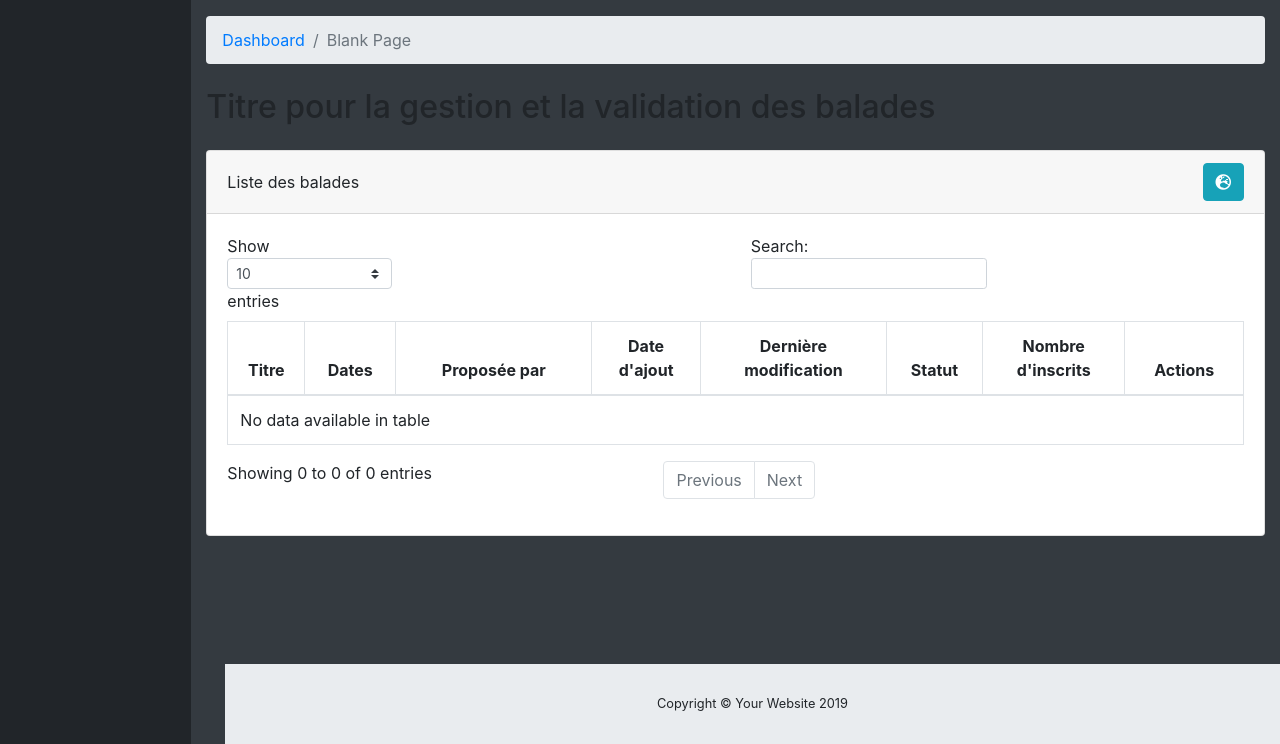
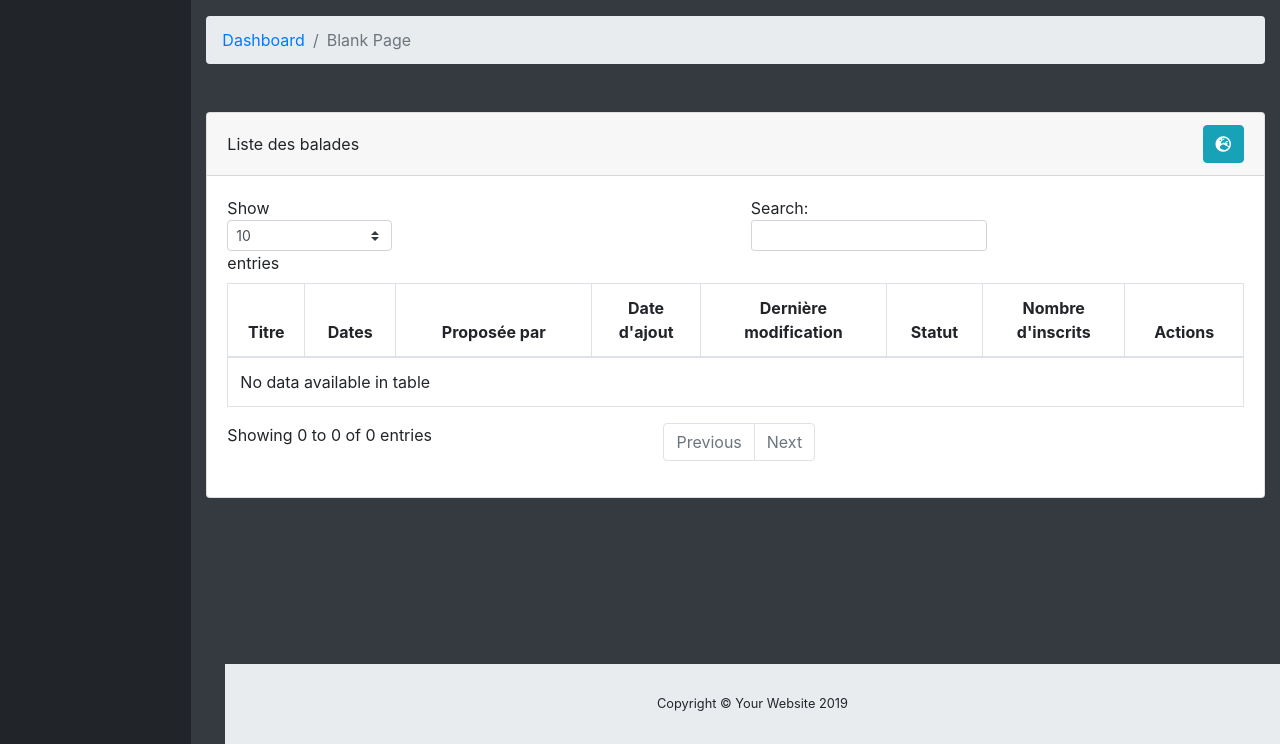
Before and after one commit to MartG31/moto_club, a Symfony app: template templates/balades/gestion-balades.html.twig in a window 1280 px wide. Shown: the part 56-800 px from the top of the page. Run offline with Twig, Linux system fonts and the light colour scheme; the template is opened without the code that fills it, so the values that code supplies are empty; some libraries are stand-ins or nearby versions.

Commit message:
petite modif balade

```diff
--- a/templates/balades/gestion-balades.html.twig
+++ b/templates/balades/gestion-balades.html.twig
@@ -5,9 +5,6 @@
 {% block content %}
 
 	<section class="py-2 mb-5">
-		<h2>Titre pour la gestion et la validation des balades</h2>
-
-
 		<div class="card-deck my-4">
 			<div class="card">
 				<div class="card-header">
--- a/templates/reunions/viewBackReu.html.twig
+++ b/templates/reunions/viewBackReu.html.twig
@@ -9,6 +9,8 @@
 			<a href="{{ path('index_reunions') }}" class="btn btn-secondary mt-4" role="button"><i class="fas fa-angle-left"></i> Retour à la liste des réunions - <em>Sur le site</em> </a>
 			{% if crTrouve is not empty %}
 				<a href="{{ path('edit_cr', {id : reunionTrouvee.getId()}) }}" class="btn btn-primary mt-4" role="button">Modifier le compte-rendu</a>
+			{% else %}
+				<a href="{{ path('add_cr', {id : reunionTrouvee.getId()}) }}" class="btn btn-primary mt-4" role="button">Ajouter un compte-rendu</a>
 			{% endif %}
 			{% if bouton == true %}
 				<a class="btn btn-success mt-4" href="{{ path('edit_reunion', {id : reunionTrouvee.getId()}) }}" role="button">Modifier</a>
```
